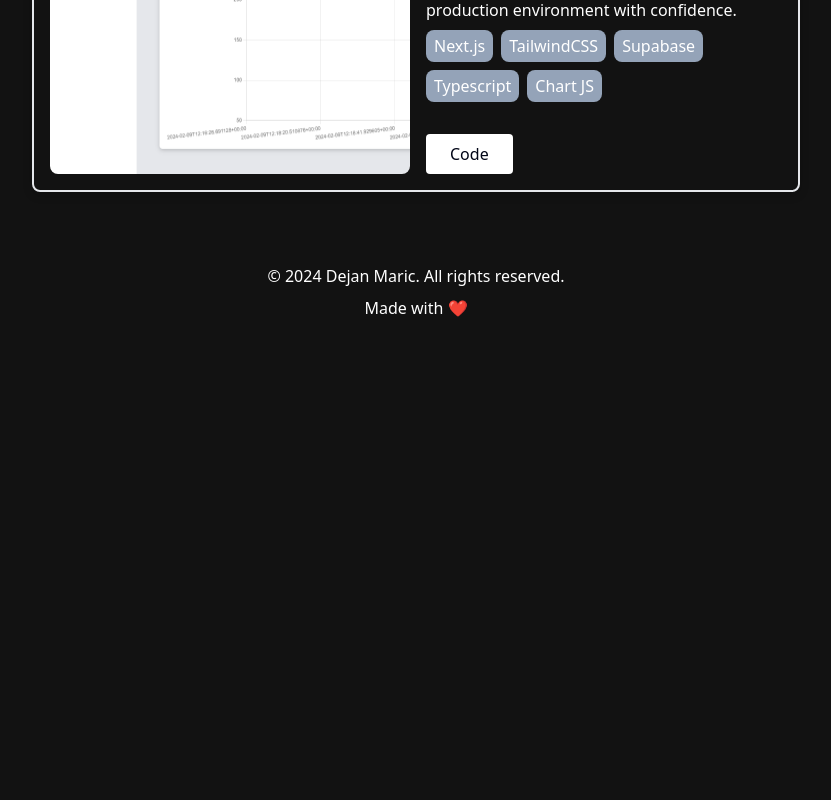
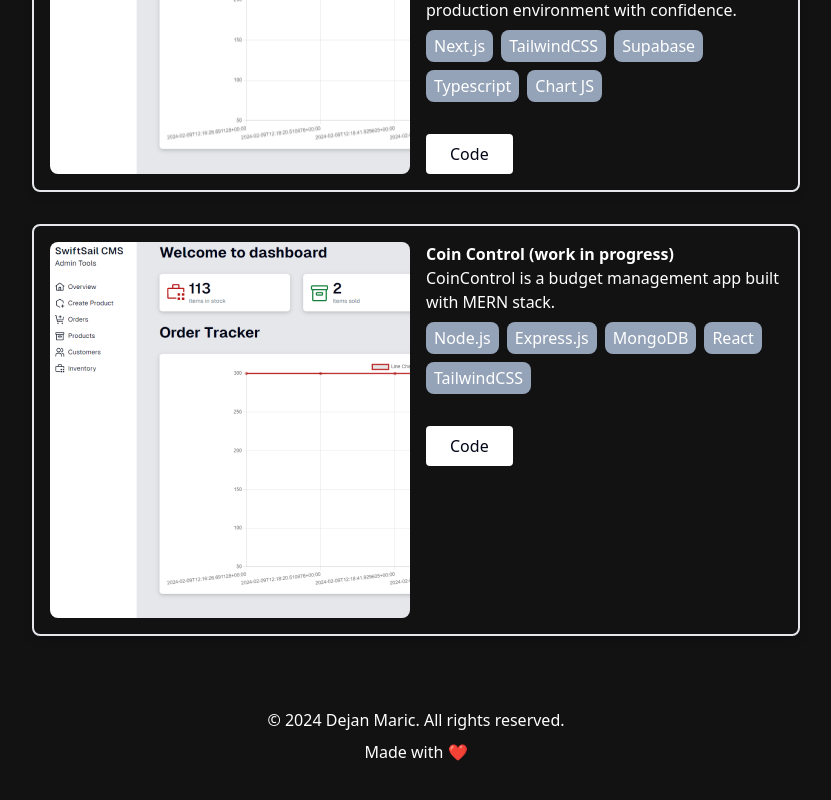
Before and after one commit to maricd7/portfolio, a Next.js app: page / in a window 1280 px wide. Shown: the part 1080-1880 px from the top of the page, without its empty margins (224-1055 px from the left). Before the commit the page ends 1464 px from the top, so only its background shows below. Built offline with nearby package versions, Linux system fonts and the light colour scheme.

Commit message:
data update

```diff
--- a/src/app/Data/ProjectsData.js
+++ b/src/app/Data/ProjectsData.js
@@ -13,5 +13,12 @@ export const ProjectsData = [
         technologies:['Next.js', 'TailwindCSS', 'Supabase', 'Typescript','Chart JS',],
         image: '/cms-cover.png',
         github:'https://github.com/maricd7/SwiftSailCMS',
+    },
+    {
+        name:'Coin Control (work in progress)',
+        paragraphTxt:'CoinControl is a budget management app built with MERN stack.',
+        technologies:['Node.js', 'Express.js', 'MongoDB', 'React','TailwindCSS',],
+        image: '/cms-cover.png',
+        github:'https://github.com/maricd7/coin-control',
     }
 ]
```
